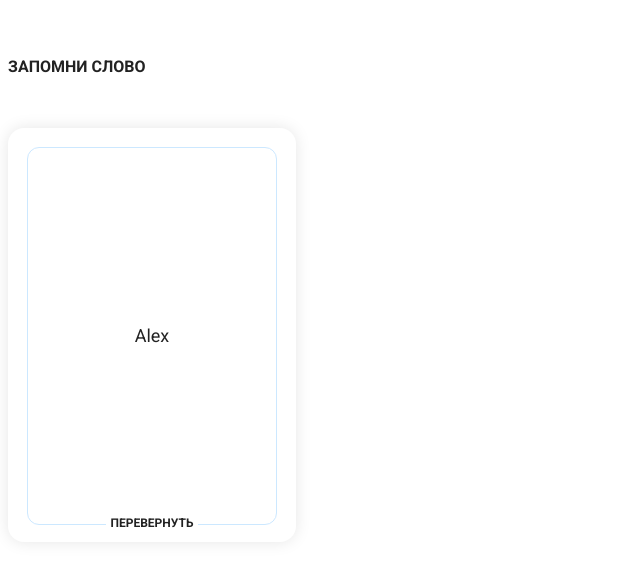
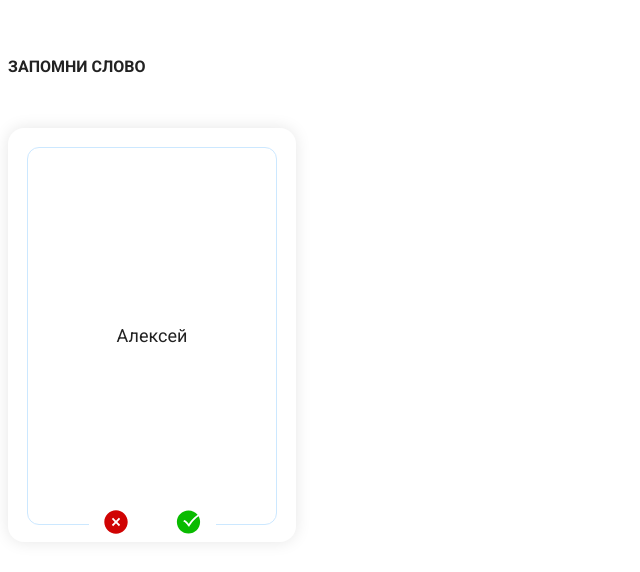
Before and after one commit to amoseven/hw-purpleschool, a Vue app: page / in a window 1280 px wide. Shown: the part 134-706 px from the top of the page, without its empty margins (0-640 px from the left). Built offline with nearby package versions, Linux system fonts and the light colour scheme.

Commit message:
учёл замечания 2

```diff
--- a/src/App.vue
+++ b/src/App.vue
@@ -11,18 +11,21 @@ const score = ref(0)
 
 const cards = ref([
   {
-    state: false,
+    id: 1,
+    state: 'closed',
     status: 'pending',
     word: 'Alex',
     translation: 'Алексей'
   }
 ]);
 
-function showTranslate(newValue) {
-  state.value = newValue
+function showTranslate({id, value}) {
+  const card = cards.value.find(card => card.id === id);
+  card.state = value
 }
 
-function changeStatus(value) {
+function changeStatus({id, value}) {
+  //const card = cards.value.find(card => card.id === id);
   console.log("changeStatus emit with value = ", value)
 }
 </script>
--- a/src/components/Cards.vue
+++ b/src/components/Cards.vue
@@ -1,19 +1,23 @@
 <script setup>
 
-import {computed } from "vue";
+import {computed} from "vue";
 
 import Ok from "./icons/Ок.vue"
 import Cancel from "./icons/Cancel.vue"
 
 const emit = defineEmits(['show-translate', 'change-status'])
-const { state, translation, word, status } = defineProps({
+const {id, state, translation, word, status} = defineProps({
+  id: {
+    type: Number,
+    required: true
+  },
   status: {
     type: String,
     default: 'pending'
   },
   state: {
-    type: Boolean,
-    default: false
+    type: String,
+    default: 'closed'
   },
   word: {
     type: String,
@@ -25,17 +29,18 @@ const { state, translation, word, status } = defineProps({
   },
 })
 
-const word_on_card = computed(() => state ? translation : word);
+const isOpen = computed(() => state === 'opened')
+const word_on_card = computed(() => isOpen ? translation : word);
 const text_action = computed(() => status !== 'pending' ? 'Завершено' : 'Перевернуть');
-const isPending = computed(() => status === 'pending' && state);
+const isPending = computed(() => status === 'pending' && isOpen);
 
 
 function showTranslate() {
-  emit('show-translate', !state)
+  emit('show-translate', {id, value: isOpen ? 'closed' : 'opened'})
 }
 
-function changeStatus(value) {
-  emit('change-status', value)
+function changeStatus(id, value) {
+  emit('change-status', {id, value})
 }
 </script>
 
@@ -51,8 +56,8 @@ function changeStatus(value) {
         <Ok :size="24" @click="changeStatus(1)"/>
       </div>
 
-        <Cancel v-if="status==='fail'" :size="32" class="card-result" />
-        <Ok v-if="status==='success'" :size="32" class="card-result" />
+      <Cancel v-if="status==='fail'" :size="32" class="card-result"/>
+      <Ok v-if="status==='success'" :size="32" class="card-result"/>
 
     </div>
   </div>
```
